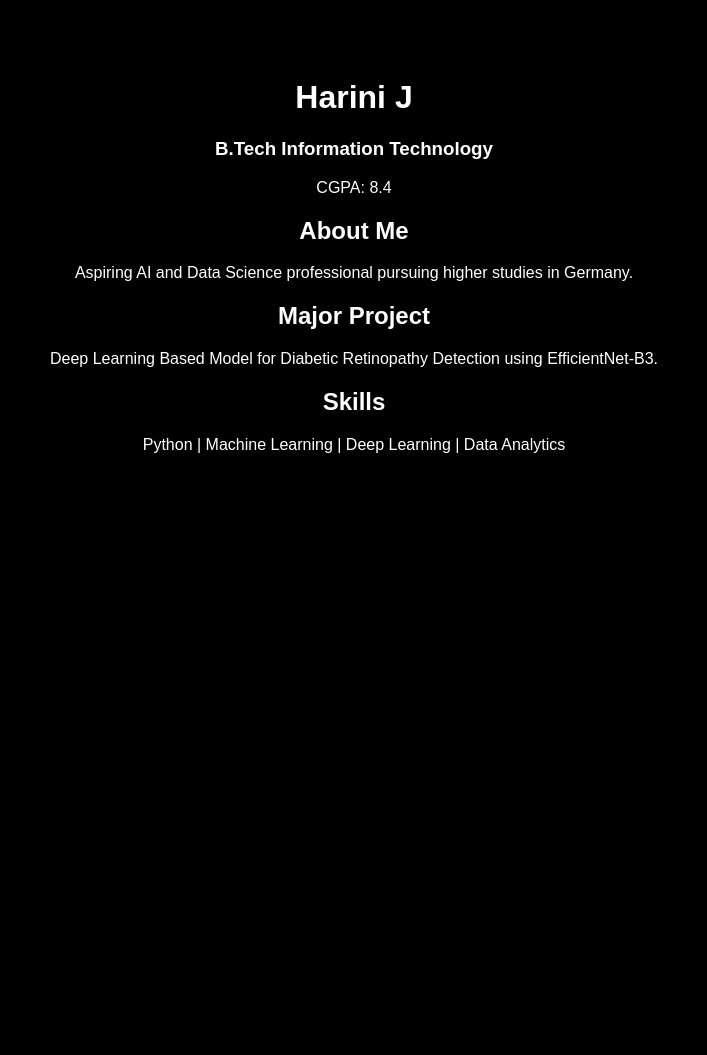
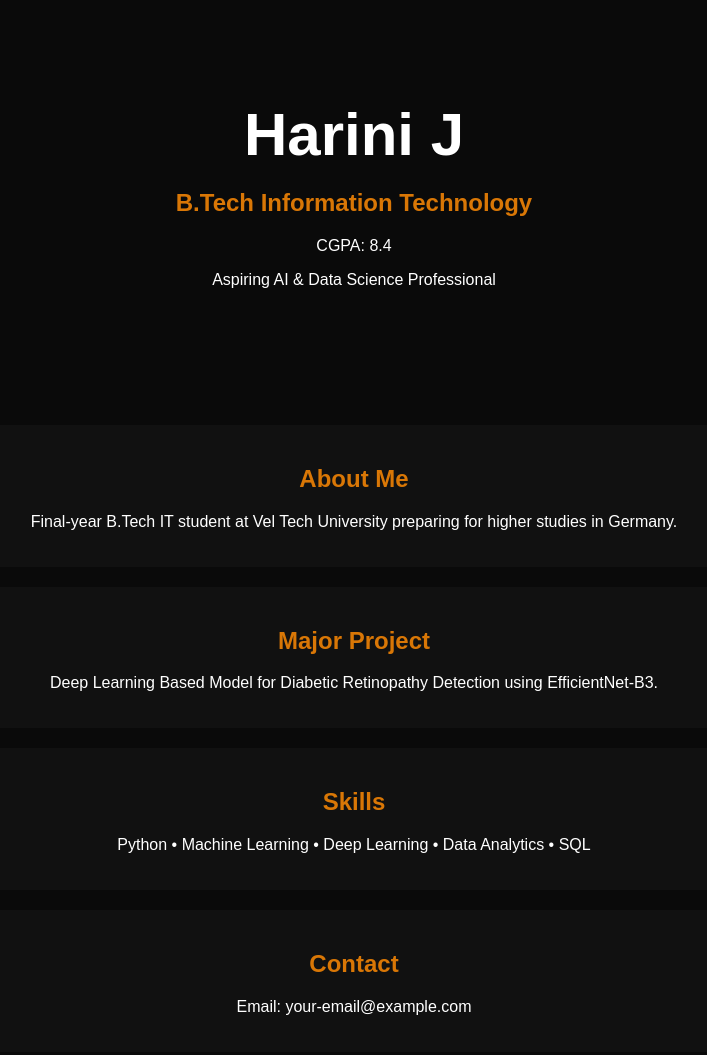
Before and after one commit to harini2669-creator/harini-portfolio, a plain HTML site: page index.html in a window 1280 px wide. Shown: the whole page, without its empty margins (286-993 px from the left). Before the commit the page ends 800 px from the top, so only its background shows below. Drawn offline with Linux system fonts and the light colour scheme.

Commit message:
Update index.html

```diff
--- a/index.html
+++ b/index.html
@@ -2,19 +2,62 @@
 <html>
 <head>
 <title>Harini J Portfolio</title>
+<style>
+body{
+background:#0a0a0a;
+color:white;
+font-family:Arial,sans-serif;
+margin:0;
+padding:0;
+text-align:center;
+}
+.hero{
+padding:100px 20px;
+}
+h1{
+font-size:60px;
+margin:0;
+}
+h2{
+color:#d97706;
+}
+.card{
+background:#111;
+margin:20px auto;
+padding:20px;
+width:80%;
+border-radius:15px;
+}
+</style>
 </head>
-<body style="background:black;color:white;text-align:center;font-family:Arial;padding:50px;">
+<body>
+
+<div class="hero">
 <h1>Harini J</h1>
-    <h3>B.Tech Information Technology</h3>
+<h2>B.Tech Information Technology</h2>
 <p>CGPA: 8.4</p>
+<p>Aspiring AI & Data Science Professional</p>
+</div>
 
+<div class="card">
 <h2>About Me</h2>
-    <p>Aspiring AI and Data Science professional pursuing higher studies in Germany.</p>
+<p>Final-year B.Tech IT student at Vel Tech University preparing for higher studies in Germany.</p>
+</div>
 
+<div class="card">
 <h2>Major Project</h2>
 <p>Deep Learning Based Model for Diabetic Retinopathy Detection using EfficientNet-B3.</p>
+</div>
 
+<div class="card">
 <h2>Skills</h2>
-    <p>Python | Machine Learning | Deep Learning | Data Analytics</p>
+<p>Python • Machine Learning • Deep Learning • Data Analytics • SQL</p>
+</div>
+
+<div class="card">
+<h2>Contact</h2>
+<p>Email: your-email@example.com</p>
+</div>
+
 </body>
 </html>
```
Lines whose indentation alone changed are shown as unchanged.
